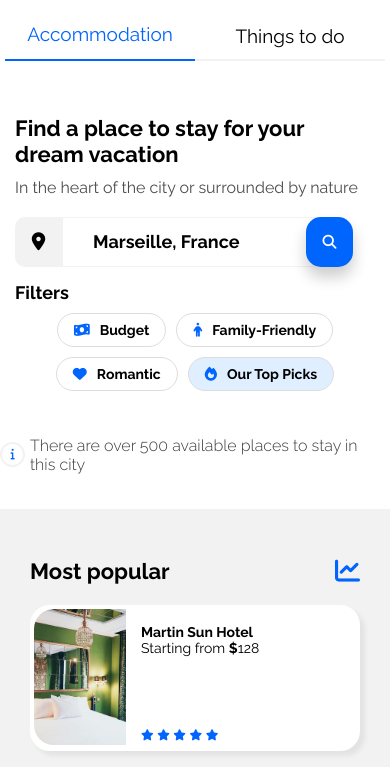
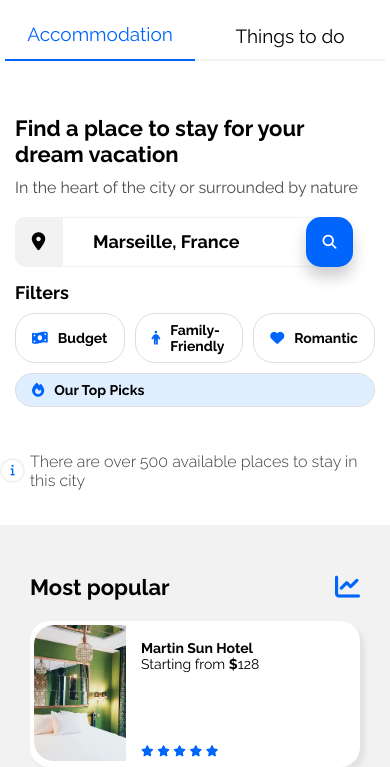
Before and after one commit to Adrianaabadl/booki, a plain HTML site: page index.html in a window 390 px wide. Shown: the part 77-844 px from the top of the page. Drawn offline with Linux system fonts and the light colour scheme.

Commit message:
add last change

```diff
--- a/css/style.css
+++ b/css/style.css
@@ -549,6 +549,10 @@ footer .footer-column {
     padding: 15px;
   }
 
+  .filter-button {
+    flex: 1
+  }
+
   main {
     display: flex;
     flex-direction: column;
```
